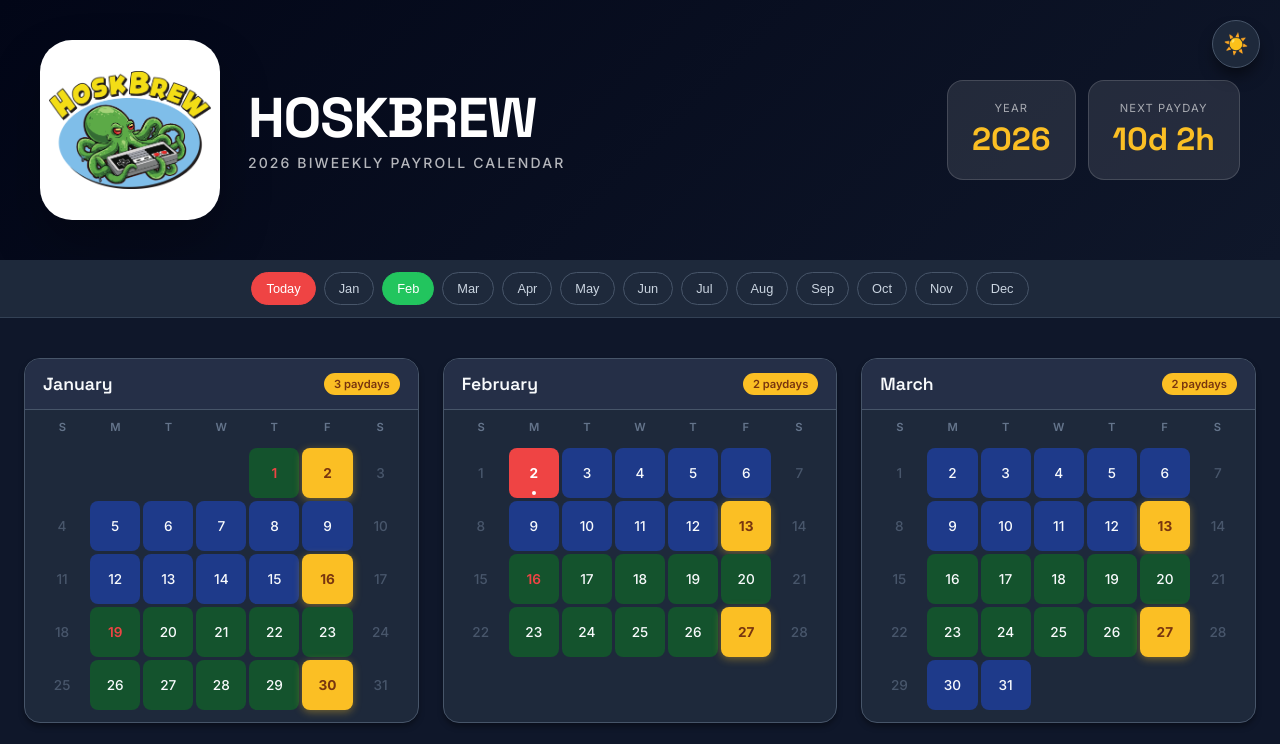
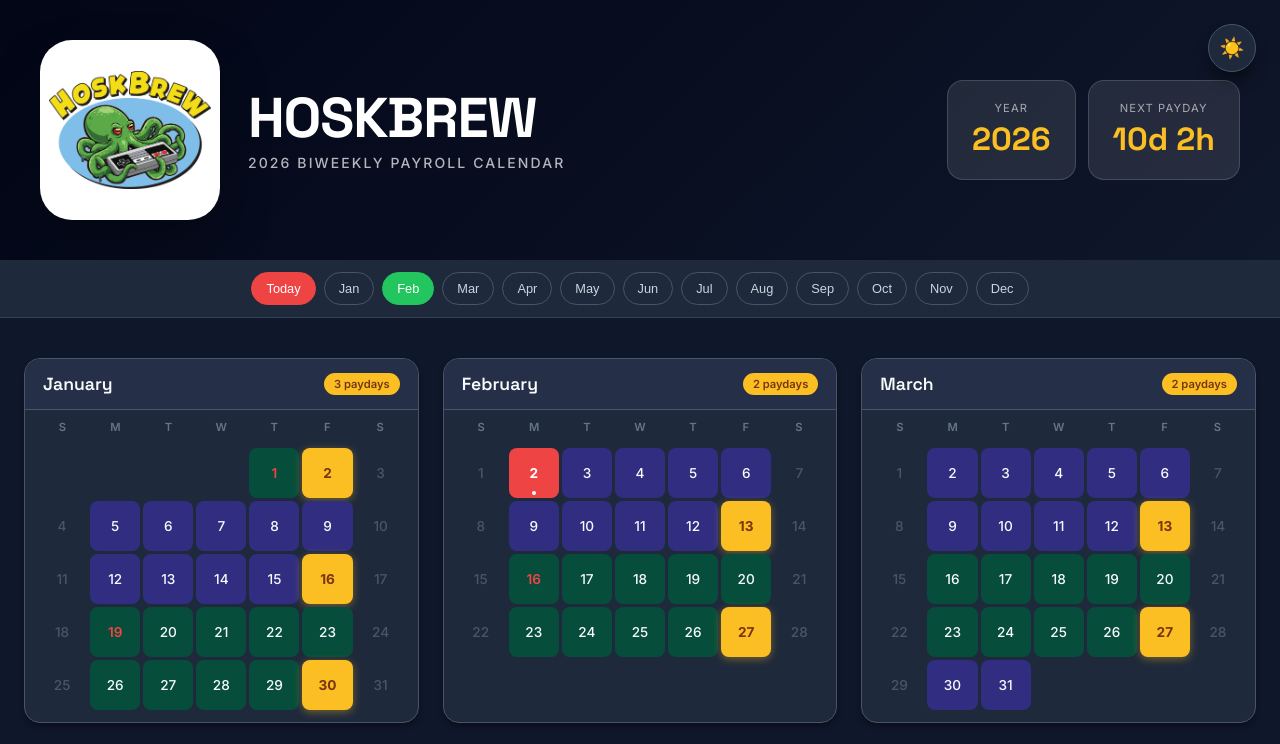
Before and after one commit to akshaybapat6365/hoskbrew-calendar, a website: page index.html in a window 1280 px wide. Shown: the top 744 px of the page. Drawn offline with Linux system fonts and the light colour scheme.

Commit message:
Fix mobile theme toggle position and dark mode contrast

```diff
--- a/index.html
+++ b/index.html
@@ -53,8 +53,8 @@
             --shadow-md: 0 4px 6px -1px rgb(0 0 0 / 0.4);
             --shadow-lg: 0 10px 15px -3px rgb(0 0 0 / 0.5);
             --shadow-xl: 0 20px 25px -5px rgb(0 0 0 / 0.6);
-            --period-a: #1e3a8a; /* distinct blue-ish for A in dark mode */
-            --period-b: #14532d; /* green for B in dark mode */
+            --period-a: #312e81; /* Indigo for A */
+            --period-b: #064e3b; /* Emerald for B */
         }
 
         * {
@@ -121,8 +121,8 @@
 
         .theme-toggle {
             position: fixed;
-            top: 20px;
-            right: 20px;
+            top: 24px;
+            right: 24px;
             z-index: 1000;
             width: 48px;
             height: 48px;
@@ -143,6 +143,7 @@
                 top: auto;
                 bottom: 24px;
                 right: 24px;
+                box-shadow: 0 4px 12px rgba(0,0,0,0.3);
             }
         }
 
```
Also changed, not shown: screenshots/dark-desktop.png, screenshots/feature-overview.png, screenshots/light-desktop.png.
